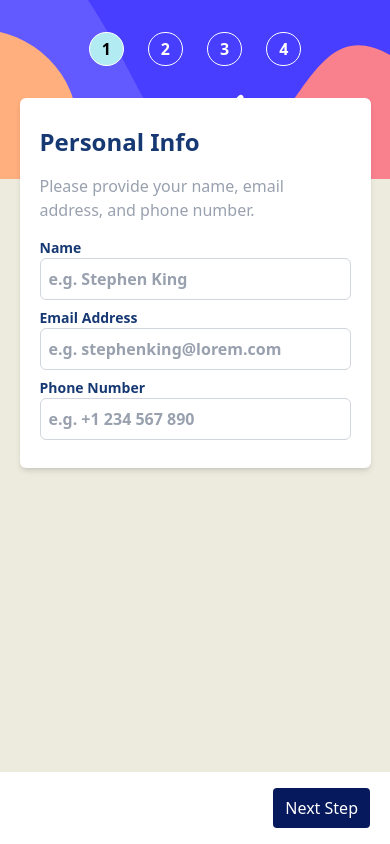
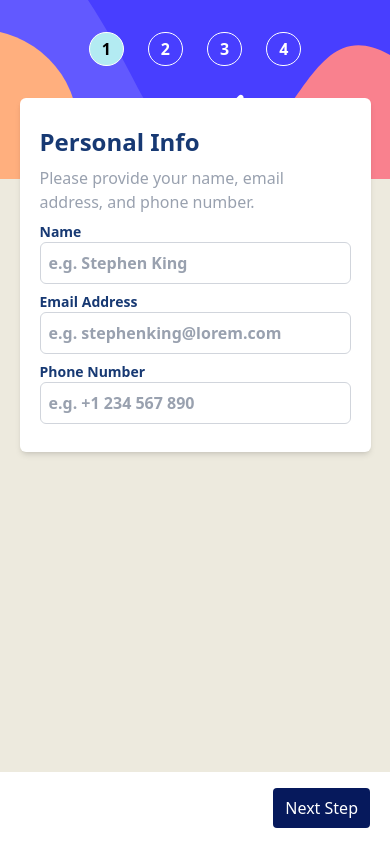
Before and after one commit to Rezzzero/multi-step-form, a React (Vite) app: page / in a window 390 px wide. Built offline with nearby package versions, Linux system fonts and the light colour scheme.

Commit message:
steps refactor

```diff
--- /dev/null
+++ b/src/components/step-template/StepTemplate.tsx
@@ -0,0 +1,28 @@
+import { ReactNode } from "react";
+import confirmIcon from "../../assets/images/icon-thank-you.svg";
+
+export const StepTemplate = ({
+  title,
+  children,
+  isConfirm,
+}: {
+  title: string;
+  children: ReactNode;
+  isConfirm?: boolean;
+}) => {
+  return (
+    <div
+      className={`flex flex-col gap-2 text-[#173973] bg-white w-[90%] rounded-md ${
+        isConfirm ? "py-18 items-center text-center" : "py-7"
+      } px-5 shadow-md mb-auto ${
+        isConfirm ? "py-[20%]" : "lg:pt-10"
+      } lg:shadow-none`}
+    >
+      {isConfirm && (
+        <img src={confirmIcon} alt="confirm icon" className="w-12 lg:w-18" />
+      )}
+      <h1 className="font-bold text-2xl lg:text-4xl">{title}</h1>
+      {children}
+    </div>
+  );
+};
--- a/src/components/step/confirm/Confirm.tsx
+++ b/src/components/step/confirm/Confirm.tsx
@@ -1,15 +1,13 @@
-import confirmIcon from "../../../assets/images/icon-thank-you.svg";
+import { StepTemplate } from "../../step-template/StepTemplate";
 
 export const Confirm = () => {
   return (
-    <div className="flex flex-col gap-3 bg-white w-[90%] rounded-xl py-18 px-5 shadow-md mb-auto items-center text-center text-[#06195c] text-2xl lg:shadow-none lg:py-[20%]">
-      <img src={confirmIcon} alt="confirm icon" className="w-12 lg:w-18" />
-      <h1 className="font-bold text-2xl text-[#06195c]">Thank you</h1>
+    <StepTemplate title="Thank you!" isConfirm={true}>
       <p className="text-gray-400 font-semibold text-base">
         Thanks for confirming your subscription! We hope you have fun using our
         platform. If you ever need support, please feel free to email us at
         support@loremgaming.com
       </p>
-    </div>
+    </StepTemplate>
   );
 };
--- a/src/components/step/finishing-up/FinishingUp.tsx
+++ b/src/components/step/finishing-up/FinishingUp.tsx
@@ -1,5 +1,6 @@
 import { FinishingUpTypes } from "../../../types/types";
 import { costMonthly, costEarly, addOnsCost } from "../../../constants/costs";
+import { StepTemplate } from "../../step-template/StepTemplate";
 
 export const FinishingUp = ({ data, changeStep }: FinishingUpTypes) => {
   const totalCost = (monthly: boolean) => {
@@ -16,8 +17,7 @@ export const FinishingUp = ({ data, changeStep }: FinishingUpTypes) => {
   };
 
   return (
-    <div className="flex flex-col text-[#173973] gap-2 bg-white w-[90%] rounded-md py-7 px-5 shadow-md mb-auto lg:shadow-none lg:pt-10">
-      <h1 className="font-bold text-2xl lg:text-4xl">Finishing up</h1>
+    <StepTemplate title="Finishing up">
       <p className="text-gray-400 max-w-[250px] lg:max-w-full lg:mb-10">
         Double-check everything looks OK before confirming.
       </p>
@@ -67,6 +67,6 @@ export const FinishingUp = ({ data, changeStep }: FinishingUpTypes) => {
           ${totalCost(data.monthly)}/{data.monthly ? "mo" : "yr"}
         </p>
       </div>
-    </div>
+    </StepTemplate>
   );
 };
--- a/src/components/step/personal-info/PersonalInfoForm.tsx
+++ b/src/components/step/personal-info/PersonalInfoForm.tsx
@@ -1,4 +1,5 @@
 import { PersonalInfoFormTypes } from "../../../types/types";
+import { StepTemplate } from "../../step-template/StepTemplate";
 
 export const PersonalInfoForm = ({
   pesronalData,
@@ -8,8 +9,7 @@ export const PersonalInfoForm = ({
   onChangePhone,
 }: PersonalInfoFormTypes) => {
   return (
-    <div className="flex flex-col gap-4 text-[#173973] bg-white w-[90%] rounded-md py-7 px-5 shadow-md mb-auto lg:gap-2 lg:pt-10 lg:shadow-none">
-      <h1 className="font-bold text-2xl lg:text-4xl">Personal Info</h1>
+    <StepTemplate title="Personal Info">
       <p className="text-gray-400 max-w-[250px] lg:max-w-full lg:mb-4">
         Please provide your name, email address, and phone number.
       </p>
@@ -75,6 +75,6 @@ export const PersonalInfoForm = ({
           } rounded-md p-2 focus:outline-none focus:ring-2 focus:ring-indigo-600 lg:h-12 lg:p-4 placeholder-gray-400`}
         />
       </form>
-    </div>
+    </StepTemplate>
   );
 };
--- a/src/components/step/pick-add-ons/PickAddOns.tsx
+++ b/src/components/step/pick-add-ons/PickAddOns.tsx
@@ -1,5 +1,6 @@
 import { PickAddOnsTypes } from "../../../types/types";
 import { AddOnsCard } from "../../card/AddOnsCard";
+import { StepTemplate } from "../../step-template/StepTemplate";
 
 export const PickAddOns = ({
   selectedAddOns,
@@ -7,8 +8,7 @@ export const PickAddOns = ({
   isMonthly,
 }: PickAddOnsTypes) => {
   return (
-    <div className="flex flex-col gap-2 bg-white text-[#173973] w-[90%] rounded-md py-7 px-5 shadow-md mb-auto lg:shadow-none lg:pt-10">
-      <h1 className="font-bold text-2xl lg:text-4xl">Pick add-ons</h1>
+    <StepTemplate title="Pick add-ons">
       <p className="text-gray-400 max-w-[250px] lg:max-w-full lg:mb-6">
         Add-ons help enhance your gaming experience.
       </p>
@@ -32,6 +32,6 @@ export const PickAddOns = ({
           isMonthly={isMonthly}
         />
       </div>
-    </div>
+    </StepTemplate>
   );
 };
--- a/src/components/step/select-plan/SelectPlan.tsx
+++ b/src/components/step/select-plan/SelectPlan.tsx
@@ -2,6 +2,7 @@ import { useState } from "react";
 import { PlanCard } from "../../card/PlanCard";
 import styles from "./SelectPlan.module.css";
 import { SelectPlanTypes } from "../../../types/types";
+import { StepTemplate } from "../../step-template/StepTemplate";
 
 export const SelectPlan = ({
   selectedPlan,
@@ -11,9 +12,7 @@ export const SelectPlan = ({
 }: SelectPlanTypes) => {
   const [toggled, setToggled] = useState(false);
   return (
-    <>
-      <div className="flex flex-col gap-2 text-[#173973] bg-white w-[90%] rounded-md py-7 px-5 shadow-md mb-auto lg:pt-10 lg:shadow-none">
-        <h1 className="font-bold text-2xl lg:text-4xl">Select your plan</h1>
+    <StepTemplate title="Select your plan">
       <p className="text-gray-400 max-w-[250px] lg:max-w-full lg:mb-6">
         You have the option of monthly or yearly billing.
       </p>
@@ -39,9 +38,7 @@ export const SelectPlan = ({
       </div>
       <div className="flex items-center justify-center gap-4 font-semibold lg:font-bold">
         <p
-            className={`${
-              !toggled ? "text-[#06195c]" : "text-gray-400"
-            } text-sm`}
+          className={`${!toggled ? "text-[#06195c]" : "text-gray-400"} text-sm`}
         >
           Monthly
         </p>
@@ -55,9 +52,7 @@ export const SelectPlan = ({
           <div className={styles.thumb}></div>
         </button>
         <p
-            className={`${
-              toggled ? "text-[#06195c]" : "text-gray-400"
-            } text-sm`}
+          className={`${toggled ? "text-[#06195c]" : "text-gray-400"} text-sm`}
         >
           Yearly
         </p>
@@ -65,7 +60,6 @@ export const SelectPlan = ({
       {selectPlanError && (
         <p className="text-red-600 text-center">You must select a plan!</p>
       )}
-      </div>
-    </>
+    </StepTemplate>
   );
 };
```
Lines whose indentation alone changed are shown as unchanged.
